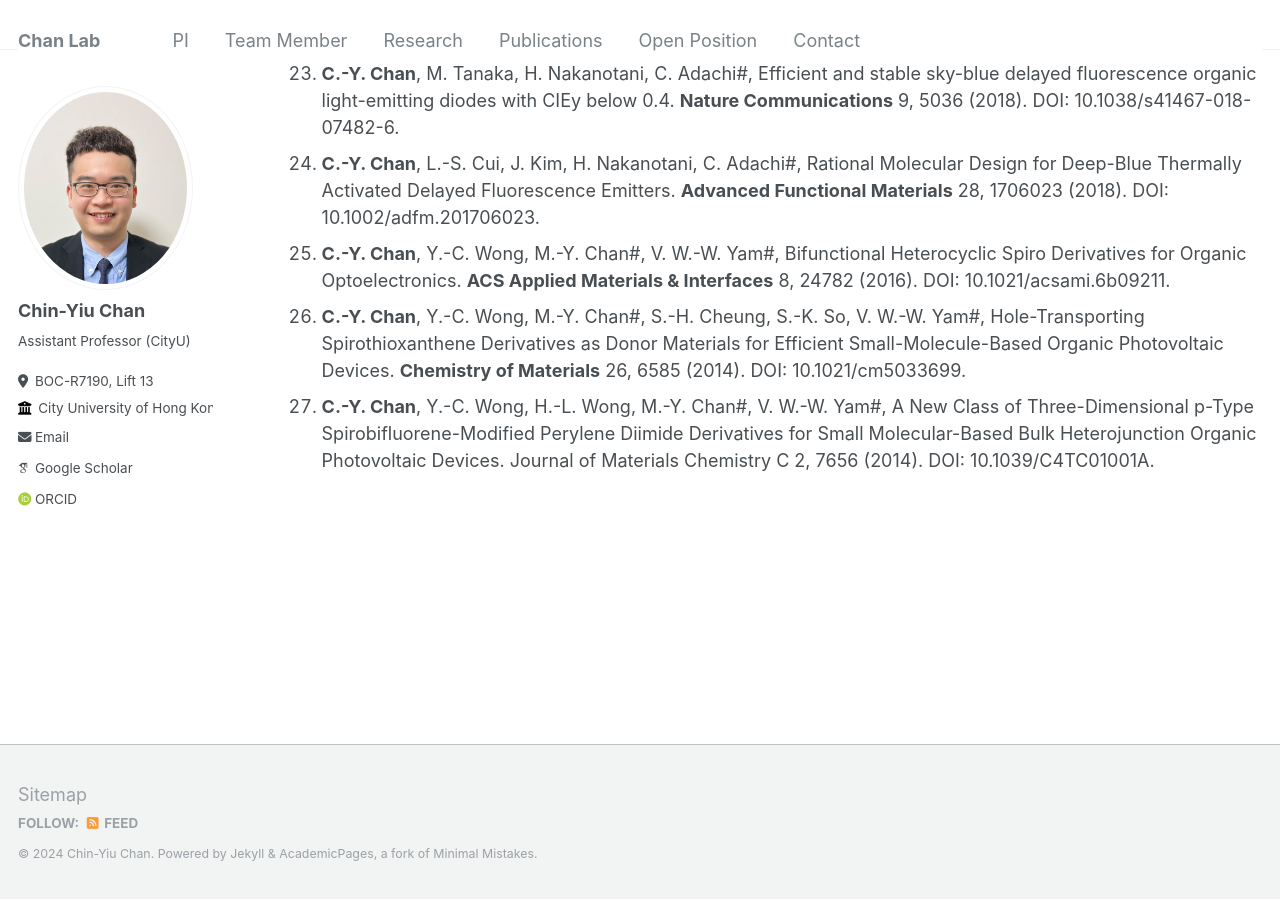
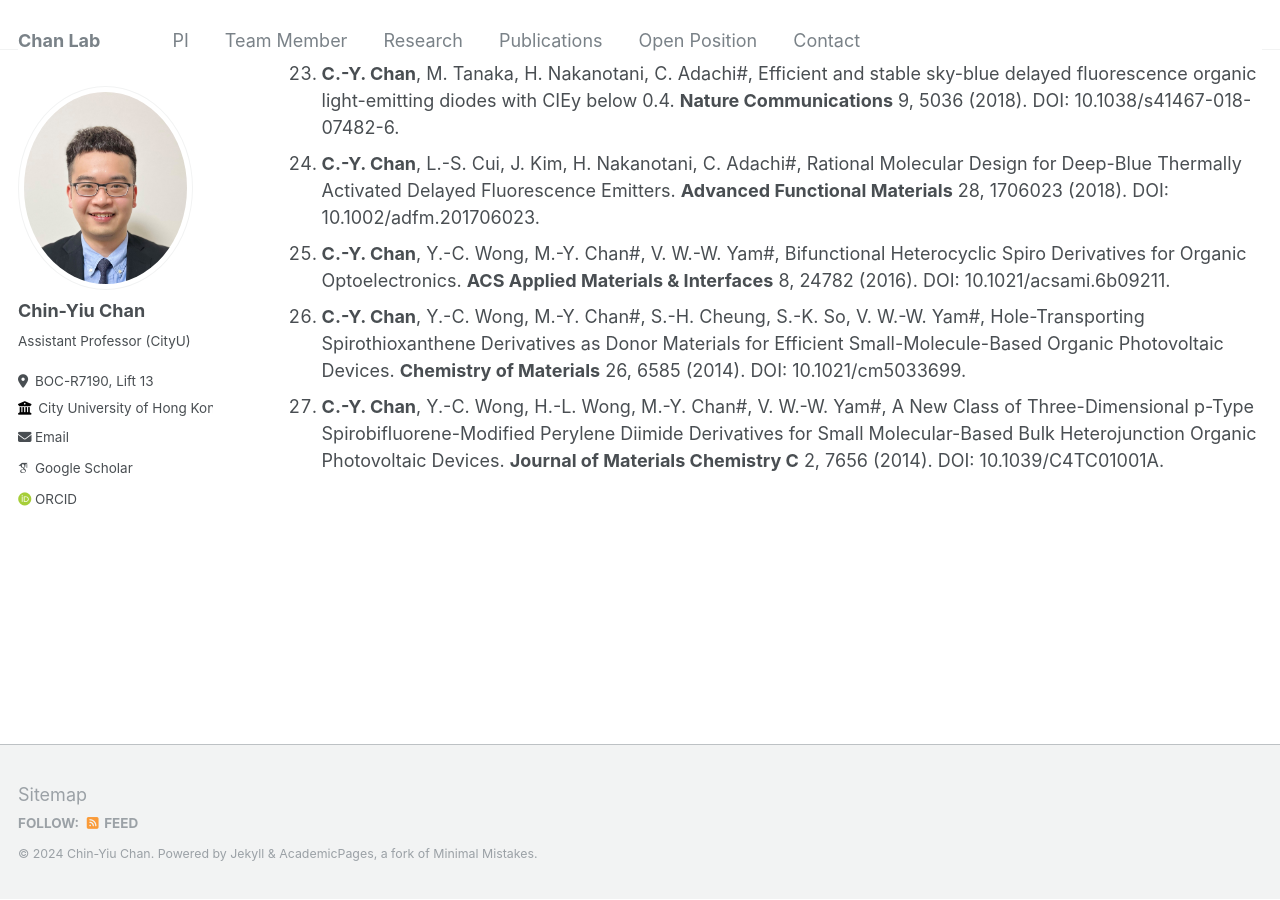
Before and after one commit to cychan-chem/chinychan.github.io, a Jekyll site: the page built from _pages/publications.md, in a window 1280 px wide and 900 px high, scrolled down 3342 px. Built offline with Jekyll 4.4.1, drawn with Linux system fonts in a browser that asks for light colours; some web fonts are replaced.

```diff
--- a/_pages/publications.md
+++ b/_pages/publications.md
@@ -42,4 +42,4 @@ author_profile: true
 24.	**C.-Y. Chan**, L.-S. Cui, J. Kim, H. Nakanotani, C. Adachi#, Rational Molecular Design for Deep-Blue Thermally Activated Delayed Fluorescence Emitters. **Advanced Functional Materials** 28, 1706023 (2018). DOI: 10.1002/adfm.201706023.
 25.	**C.-Y. Chan**, Y.-C. Wong, M.-Y. Chan#, V. W.-W. Yam#, Bifunctional Heterocyclic Spiro Derivatives for Organic Optoelectronics. **ACS Applied Materials & Interfaces** 8, 24782 (2016). DOI: 10.1021/acsami.6b09211.
 26.	**C.-Y. Chan**, Y.-C. Wong, M.-Y. Chan#, S.-H. Cheung, S.-K. So, V. W.-W. Yam#, Hole-Transporting Spirothioxanthene Derivatives as Donor Materials for Efficient Small-Molecule-Based Organic Photovoltaic Devices. **Chemistry of Materials** 26, 6585 (2014). DOI: 10.1021/cm5033699.
-27.	**C.-Y. Chan**, Y.-C. Wong, H.-L. Wong, M.-Y. Chan#, V. W.-W. Yam#, A New Class of Three-Dimensional p-Type Spirobifluorene-Modified Perylene Diimide Derivatives for Small Molecular-Based Bulk Heterojunction Organic Photovoltaic Devices. Journal of Materials Chemistry C 2, 7656 (2014). DOI: 10.1039/C4TC01001A.
+27.	**C.-Y. Chan**, Y.-C. Wong, H.-L. Wong, M.-Y. Chan#, V. W.-W. Yam#, A New Class of Three-Dimensional p-Type Spirobifluorene-Modified Perylene Diimide Derivatives for Small Molecular-Based Bulk Heterojunction Organic Photovoltaic Devices. **Journal of Materials Chemistry C** 2, 7656 (2014). DOI: 10.1039/C4TC01001A.
```
